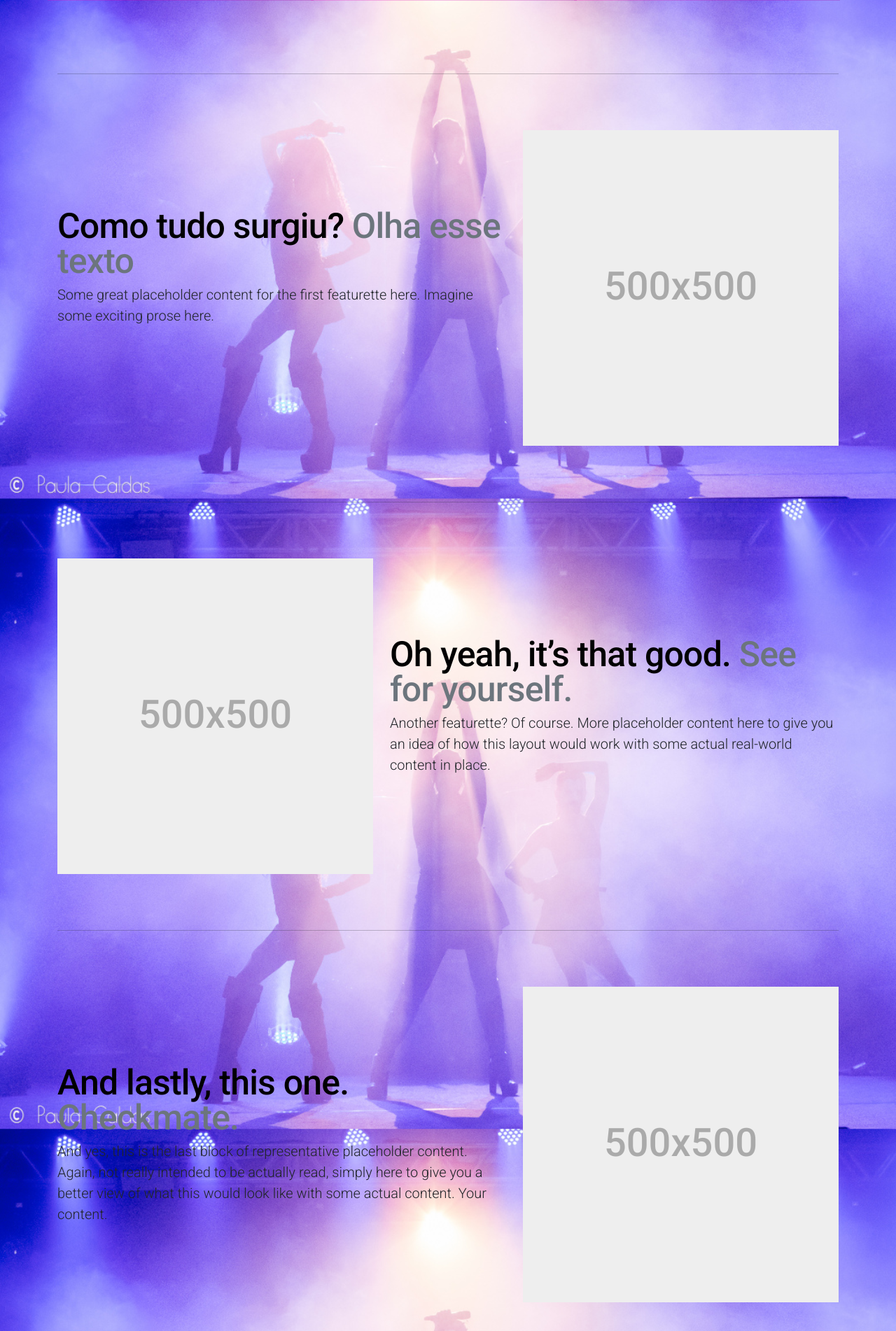
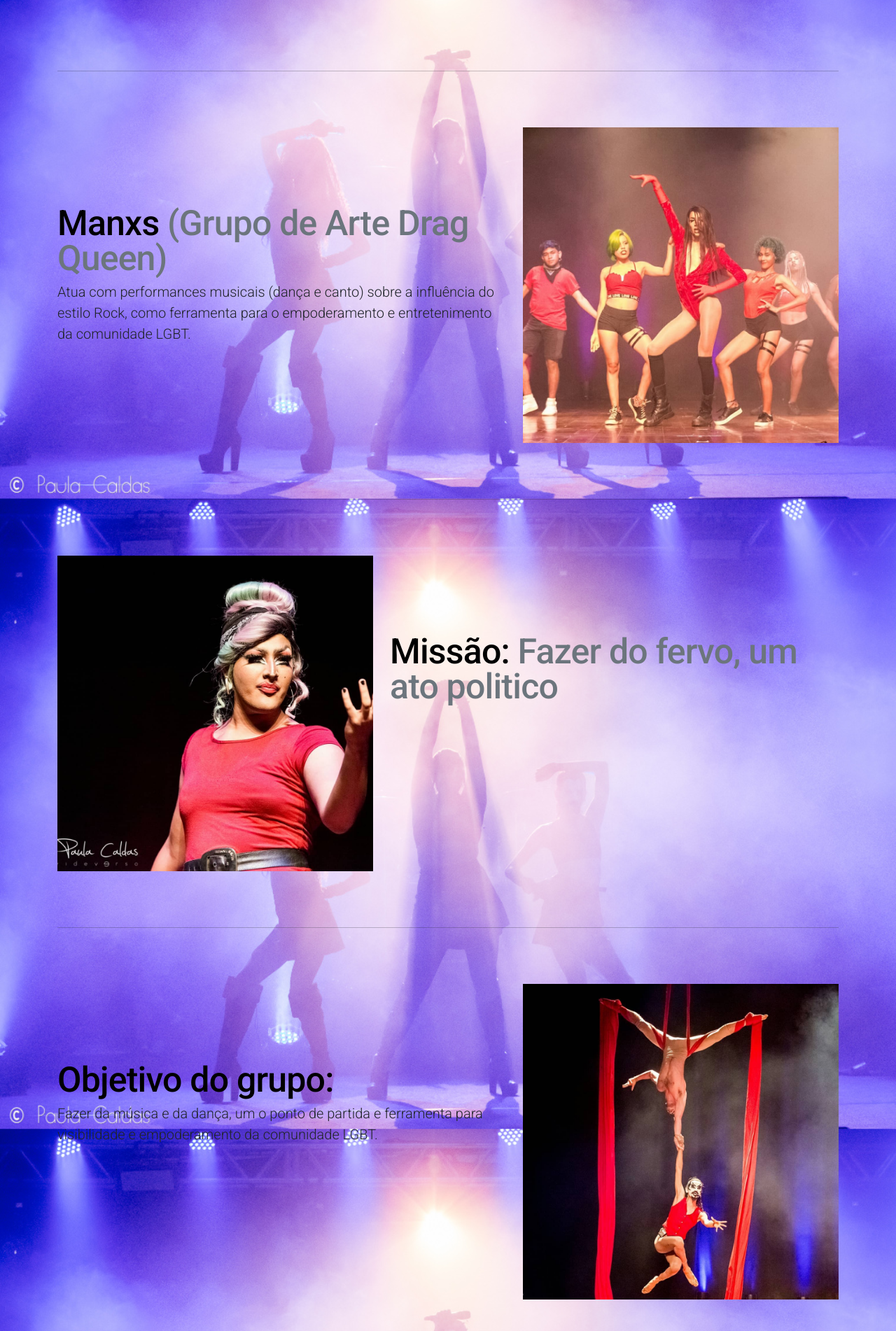
Before and after one commit to cesardddp/manxs, a Flask app: page / in a window 1280 px wide. Shown: the part 1089-2991 px from the top of the page at 70% size. Run offline with Flask 2, Linux system fonts and the light colour scheme; some libraries are stand-ins or nearby versions.

Commit message:
adicionado historia e auto preenchimento de historia baseado em um dict

```diff
--- a/app.py
+++ b/app.py
@@ -1,4 +1,5 @@
 from flask import Flask,render_template,url_for
+from historia import historia
 
 app = Flask(__name__)
 
@@ -13,6 +14,7 @@ def index():
         iframe_do_carrosel=iframe_do_carrosel,
         banner2=banner2,
         banner1=banner1,
+        historia=historia
     )
 @app.route("/servicos/")
 def servicos():
--- /dev/null
+++ b/historia.py
@@ -0,0 +1,26 @@
+historia = {
+        "parte1": {
+            "titulo": "Manxs",
+            "subtitulo": "(Grupo de Arte Drag Queen)",
+            "conteudo": "Atua com performances musicais (dança e canto) sobre a influência do estilo Rock, como ferramenta para o empoderamento e entretenimento da comunidade LGBT.",
+            "img":{
+                "src":"static/imgs/historia1.jpg",#imagem de 500x500
+                "alt":""}
+            },
+        "parte2": {
+                "titulo": "Missão:",
+                "subtitulo": "Fazer do fervo, um ato politico",
+                "conteudo": "",
+                "img":{
+                    "src":"static/imgs/historia2.jpg",#imagem de 500x500
+                    "alt":""}
+            },
+        "parte3": {
+                "titulo": "Objetivo do grupo:",
+                "subtitulo": "",
+                "conteudo": "Fazer da música e da dança, um o ponto de partida e ferramenta para visibilidade e empoderamento da comunidade LGBT.",
+                "img":{
+                    "src":"static/imgs/historia3.jpg",#imagem de 500x500
+                    "alt":""}
+            }
+}
--- a/static/css/carousel.css
+++ b/static/css/carousel.css
@@ -35,7 +35,7 @@
   position: relative;
   top: 0;
   left: 0;
-  /* min-width: 100%; */
+  min-width: 100%;
   height: 100%;
   margin: 0 auto;
  }
--- a/static/css/style.css
+++ b/static/css/style.css
@@ -41,8 +41,21 @@ body {
     background-color: rgba(0, 0, 0, 0.714);
 }
 .center-cropped {
-    object-fit: cover; /* Do not scale the image */
-    object-position: center; /* Center the image within the element */
+    width: 100px;
     height: 100px;
-    width: 100px;
+    background-position: center center;
+    background-repeat: no-repeat;
+    overflow: hidden;
   }
+
+  /* Set the image to fill its parent and make transparent */
+  .center-cropped img {
+    min-height: 100%;
+    min-width: 100%;
+    /* IE 8 */
+    -ms-filter: "progid:DXImageTransform.Microsoft.Alpha(Opacity=0)";
+    /* IE 5-7 */
+    filter: alpha(opacity=0);
+    /* modern browsers */
+    opacity: 0;
+  }
--- a/templates/index.html
+++ b/templates/index.html
@@ -7,14 +7,18 @@
 		<button type="button" data-bs-target="#carrosseldastres" data-bs-slide-to="1" aria-label="Slide 2"></button>
 		<button type="button" data-bs-target="#carrosseldastres" data-bs-slide-to="2" aria-label="Slide 3"></button>
 	</div>
-    <div class="carousel-inner">
-      <div class="carousel-item active">
-          <iframe width="910" height="512" src="{{iframe_do_carrosel}}"  title="YouTube video player" frameborder="0" allow="accelerometer; autoplay; clipboard-write; encrypted-media; gyroscope; picture-in-picture" allowfullscreen></iframe>
+	<div class="carousel-inner ">
+		<div class="carousel-item center-cropped active" style="background-image: url('{{banner1}}');">
+			<img src="{{banner1}}" class="" alt="...">
 		</div>
-      <div class="carousel-item">
-        <img src="{{banner1}}" class="d-block center-cropped" alt="..."></div>
-      <div class="carousel-item">
-        <img src="{{banner2}}" class="d-block center-cropped" alt="...">
+		<div class="carousel-item ">
+			<iframe width="910" height="512" src="{{iframe_do_carrosel}}" title="YouTube video player" frameborder="0"
+				allow="accelerometer; autoplay; clipboard-write; encrypted-media; gyroscope; picture-in-picture"
+				allowfullscreen></iframe>
+		</div>
+
+		<div class="carousel-item center-cropped" style="background-image: url('{{banner2}}');">
+			<img src="{{banner2}}" class="" alt="...">
 		</div>
 	</div>
 	<button class="carousel-control-prev" type="button" data-bs-target="#carrosseldastres" data-bs-slide="prev">
@@ -52,7 +56,8 @@
 
 			<h2>Ashilleyy</h2>
 			<p>OLHE NOS MEUS OLHOS E DIGA QUE SOU ANDRÓGINA !</p>
-      <p><a class="btn btn-lg btn-primary" href="https://www.instagram.com/eusou_extravaganzza/">Instagram &raquo;</a>
+			<p><a class="btn btn-lg btn-primary" href="https://www.instagram.com/eusou_extravaganzza/">Instagram
+					&raquo;</a>
 		</div><!-- /.col-lg-4 -->
 		<div class="col-lg-4 card-insta">
 			<!-- <svg class="bd-placeholder-img rounded-circle" width="140" height="140" xmlns="http://www.w3.org/2000/svg" role="img" aria-label="Placeholder: 140x140" preserveAspectRatio="xMidYMid slice" focusable="false"><title>Placeholder</title><rect width="100%" height="100%" fill="#777"/><text x="50%" y="50%" fill="#777" dy=".3em">140x140</text></svg> -->
@@ -60,7 +65,8 @@
 
 			<h2>Vikky</h2>
 			<p>OLHE NOS MEUS OLHOS E DIGA QUE SOU BELÍSSIMA !</p>
-        <p><a class="btn btn-lg btn-primary" href="https://www.instagram.com/vikky_a_princesinha/">Instagram &raquo;</a>
+			<p><a class="btn btn-lg btn-primary" href="https://www.instagram.com/vikky_a_princesinha/">Instagram
+					&raquo;</a>
 			</p>
 		</div><!-- /.col-lg-4 -->
 	</div><!-- /.row -->
@@ -72,17 +78,20 @@
 
 	<div class="row featurette">
 		<div class="col-md-7">
-        <h2 class="featurette-heading">Como tudo surgiu? <span class="text-muted">Olha esse texto</span></h2>
-        <p class="lead">Some great placeholder content for the first featurette here. Imagine some exciting prose here.
-        </p>
+			<h2 class="featurette-heading">{{historia['parte1']['titulo']}}
+				<span class="text-muted">{{historia['parte1']['subtitulo']}}</span></h2>
+			<p class="lead">{{historia['parte1']['conteudo']}}</p>
 		</div>
 		<div class="col-md-5">
-        <svg class="bd-placeholder-img bd-placeholder-img-lg featurette-image img-fluid mx-auto" width="500"
+			<img src="{{historia['parte1']['img']['src']}}" alt="{{historia['parte1']['img']['alt']}}" srcset=""
+			class="bd-placeholder-img bd-placeholder-img-lg featurette-image img-fluid mx-auto" width="500" height="500">
+			<!-- <svg class="bd-placeholder-img bd-placeholder-img-lg featurette-image img-fluid mx-auto" width="500"
 				height="500" xmlns="http://www.w3.org/2000/svg" role="img" aria-label="Placeholder: 500x500"
 				preserveAspectRatio="xMidYMid slice" focusable="false">
 				<title>Placeholder</title>
-          <rect width="100%" height="100%" fill="#eee" /><text x="50%" y="50%" fill="#aaa" dy=".3em">500x500</text>
-        </svg>
+				<rect width="100%" height="100%" fill="#eee" /><text x="50%" y="50%" fill="#aaa"
+					dy=".3em">500x500</text>
+			</svg> -->
 
 		</div>
 	</div>
@@ -91,17 +100,21 @@
 
 	<div class="row featurette">
 		<div class="col-md-7 order-md-2">
-        <h2 class="featurette-heading">Oh yeah, it’s that good. <span class="text-muted">See for yourself.</span></h2>
-        <p class="lead">Another featurette? Of course. More placeholder content here to give you an idea of how this
-          layout would work with some actual real-world content in place.</p>
+			<h2 class="featurette-heading">{{historia['parte2']['titulo']}}
+				<span class="text-muted">{{historia['parte2']['subtitulo']}}</span>
+			</h2>
+			<p class="lead">{{historia['parte2']['conteudo']}}</p>
 		</div>
 		<div class="col-md-5 order-md-1">
-        <svg class="bd-placeholder-img bd-placeholder-img-lg featurette-image img-fluid mx-auto" width="500"
+			<img src="{{historia['parte2']['img']['src']}}" alt="{{historia['parte2']['img']['alt']}}" srcset=""
+			class="bd-placeholder-img bd-placeholder-img-lg featurette-image img-fluid mx-auto" width="500" height="500">
+			<!-- <svg class="bd-placeholder-img bd-placeholder-img-lg featurette-image img-fluid mx-auto" width="500"
 				height="500" xmlns="http://www.w3.org/2000/svg" role="img" aria-label="Placeholder: 500x500"
 				preserveAspectRatio="xMidYMid slice" focusable="false">
 				<title>Placeholder</title>
-          <rect width="100%" height="100%" fill="#eee" /><text x="50%" y="50%" fill="#aaa" dy=".3em">500x500</text>
-        </svg>
+				<rect width="100%" height="100%" fill="#eee" /><text x="50%" y="50%" fill="#aaa"
+					dy=".3em">500x500</text>
+			</svg> -->
 
 		</div>
 	</div>
@@ -110,18 +123,20 @@
 
 	<div class="row featurette">
 		<div class="col-md-7">
-        <h2 class="featurette-heading">And lastly, this one. <span class="text-muted">Checkmate.</span></h2>
-        <p class="lead">And yes, this is the last block of representative placeholder content. Again, not really
-          intended to be actually read, simply here to give you a better view of what this would look like with some
-          actual content. Your content.</p>
+			<h2 class="featurette-heading">{{historia['parte3']['titulo']}}
+				<span class="text-muted">{{historia['parte3']['subtitulo']}}</span></h2>
+			<p class="lead">{{historia['parte3']['conteudo']}}</p>
 		</div>
 		<div class="col-md-5">
-        <svg class="bd-placeholder-img bd-placeholder-img-lg featurette-image img-fluid mx-auto" width="500"
+			<img src="{{historia['parte3']['img']['src']}}" alt="{{historia['parte3']['img']['alt']}}" srcset=""
+			class="bd-placeholder-img bd-placeholder-img-lg featurette-image img-fluid mx-auto" width="500" height="500">
+			<!-- <svg class="bd-placeholder-img bd-placeholder-img-lg featurette-image img-fluid mx-auto" width="500"
 				height="500" xmlns="http://www.w3.org/2000/svg" role="img" aria-label="Placeholder: 500x500"
 				preserveAspectRatio="xMidYMid slice" focusable="false">
 				<title>Placeholder</title>
-          <rect width="100%" height="100%" fill="#eee" /><text x="50%" y="50%" fill="#aaa" dy=".3em">500x500</text>
-        </svg>
+				<rect width="100%" height="100%" fill="#eee" /><text x="50%" y="50%" fill="#aaa"
+					dy=".3em">500x500</text>
+			</svg> -->
 
 		</div>
 	</div>
--- a/templates/layout.html
+++ b/templates/layout.html
@@ -47,21 +47,21 @@
 
 <header class="d-flex flex-wrap align-items-center justify-content-center  py-3 mb-4 bg-manxs">
 
-    <a href="/" class="navbar-brand d-flex align-items-center col-1 mb-2 mb-0 text-dark text-decoration-none">
+    <a href="/" class="navbar-brand d-flex align-items-center col-1 mb-1 mb-0 text-dark text-decoration-none">
         <!-- <svg class="bi me-2" width="40" height="32" role="img" aria-label="Bootstrap"><use xlink:href="#bootstrap"/></svg> -->
         <img src="/static/imgs/Logo Manxs.png" alt="" width="60" class="d-inline-block align-text-center">
-        <b>Manxs</b>
 
     </a>
+    <b class="fs-3">Manxs</b>
 
     <ul class="nav col-12 col-auto mb-2 justify-content-center mb-0">
         <li><a href="/                        " class="nav-link px-2 link-dark">HOME</a></li>
-        <li><a href="{{ url_for('servicos') }}" class="nav-link px-2 link-dark">SERVIÇOS</a></li>
-        <li><a href="                         " class="nav-link px-2 link-dark">GALERIA</a></li>
-        <li><a href="                         " class="nav-link px-2 link-dark">VIDEOS</a></li>
-        <li><a href="                         " class="nav-link px-2 link-dark">SHOWS</a></li>
-        <li><a href="                         " class="nav-link px-2 link-dark">MUSICAS</a></li>
-        <li><a href="                         " class="nav-link px-2 link-dark">CONTATO</a></li>
+        <li><a href="{{ url_for('servicos') }}" class="nav-link px-2 link-dark disabled">SERVIÇOS</a></li>
+        <li><a href="                         " class="nav-link px-2 link-dark disabled">GALERIA</a></li>
+        <li><a href="                         " class="nav-link px-2 link-dark disabled">VIDEOS</a></li>
+        <li><a href="                         " class="nav-link px-2 link-dark disabled">SHOWS</a></li>
+        <li><a href="                         " class="nav-link px-2 link-dark disabled">MUSICAS</a></li>
+        <li><a href="                         " class="nav-link px-2 link-dark disabled">CONTATO</a></li>
     </ul>
 
 
```
Also changed, not shown: static/imgs/historia1.jpg (added), static/imgs/historia2.jpg (added), static/imgs/historia3.jpg (added). Lines whose indentation alone changed are shown as unchanged.
